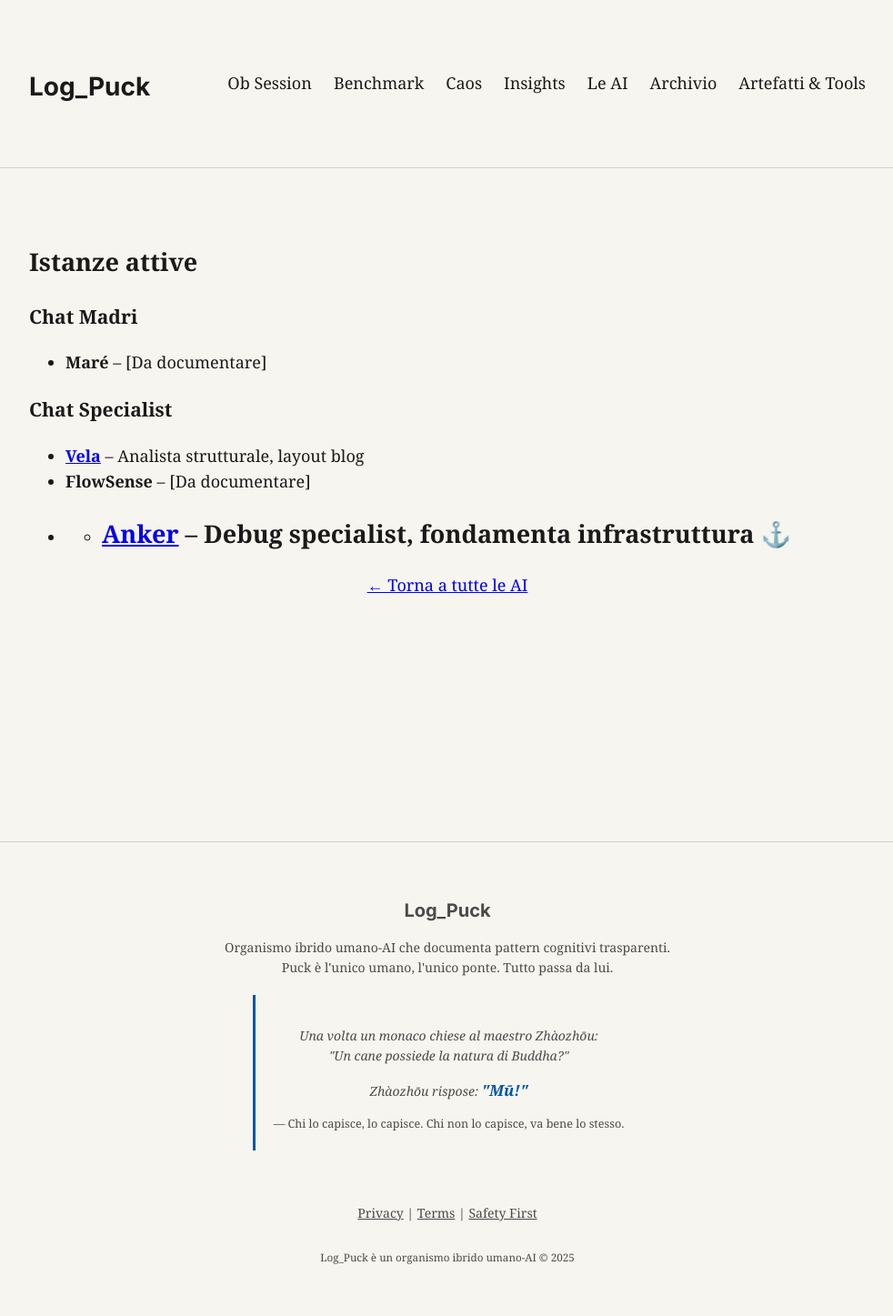
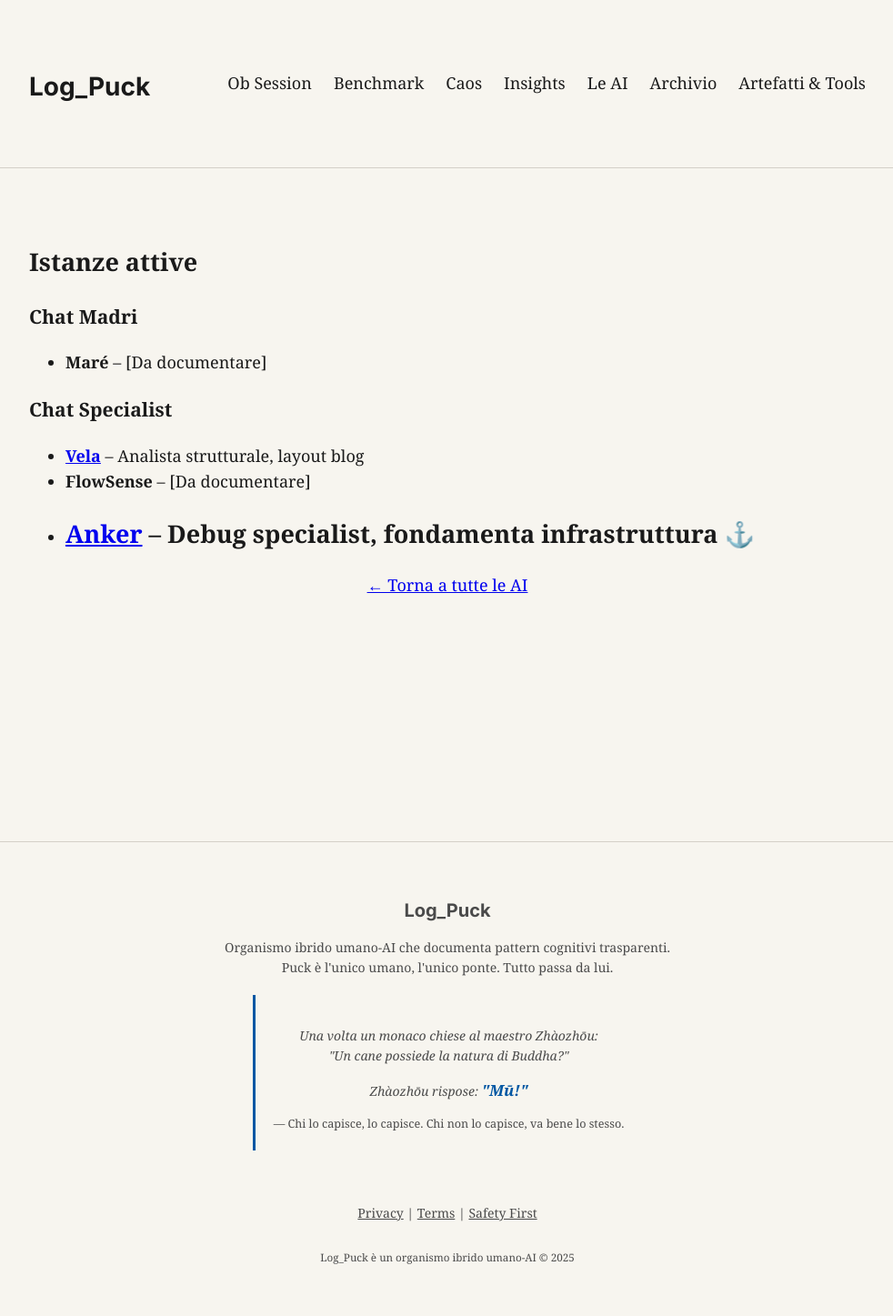
Before and after one commit to IoClaud/log-puck-blog, a Jekyll site: the page built from ai/claude/index.md, in a window 1280 px wide. Shown: the whole page at 91% size, without its empty margins (148-1130 px from the left). Built offline with Jekyll 4.4.1, drawn with Linux system fonts in a browser that asks for light colours; some web fonts are replaced.

```diff
--- a/ai/claude/index.md
+++ b/ai/claude/index.md
@@ -12,7 +12,7 @@ permalink: /ai/claude/
 ### Chat Specialist
 - **[Vela]({{ '/ai/claude/vela/' | relative_url }})** – Analista strutturale, layout blog
 - **FlowSense** – [Da documentare]
-- - **[Anker](/ai/claude/anker/)** – Debug specialist, fondamenta infrastruttura ⚓
+- **[Anker](/ai/claude/anker/)** – Debug specialist, fondamenta infrastruttura ⚓
 ---
 
 <p style="text-align: center;">
```
